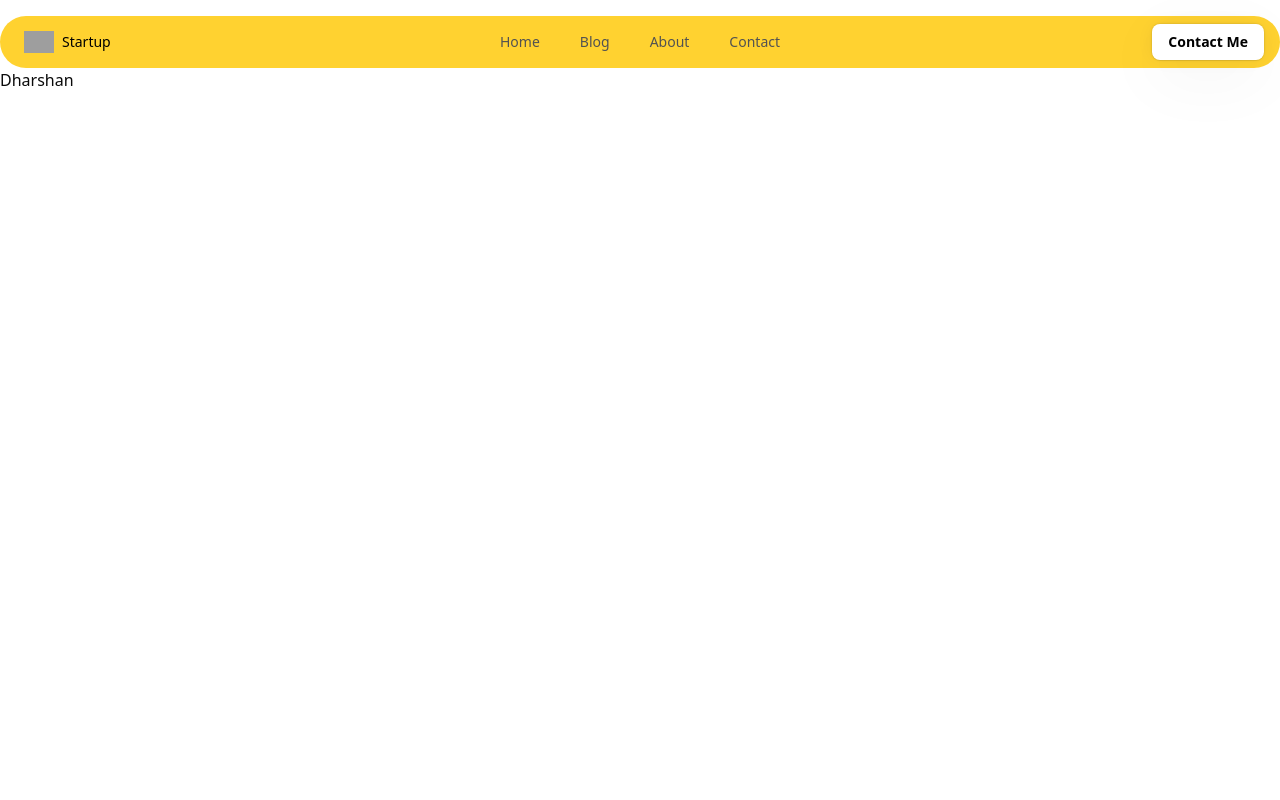
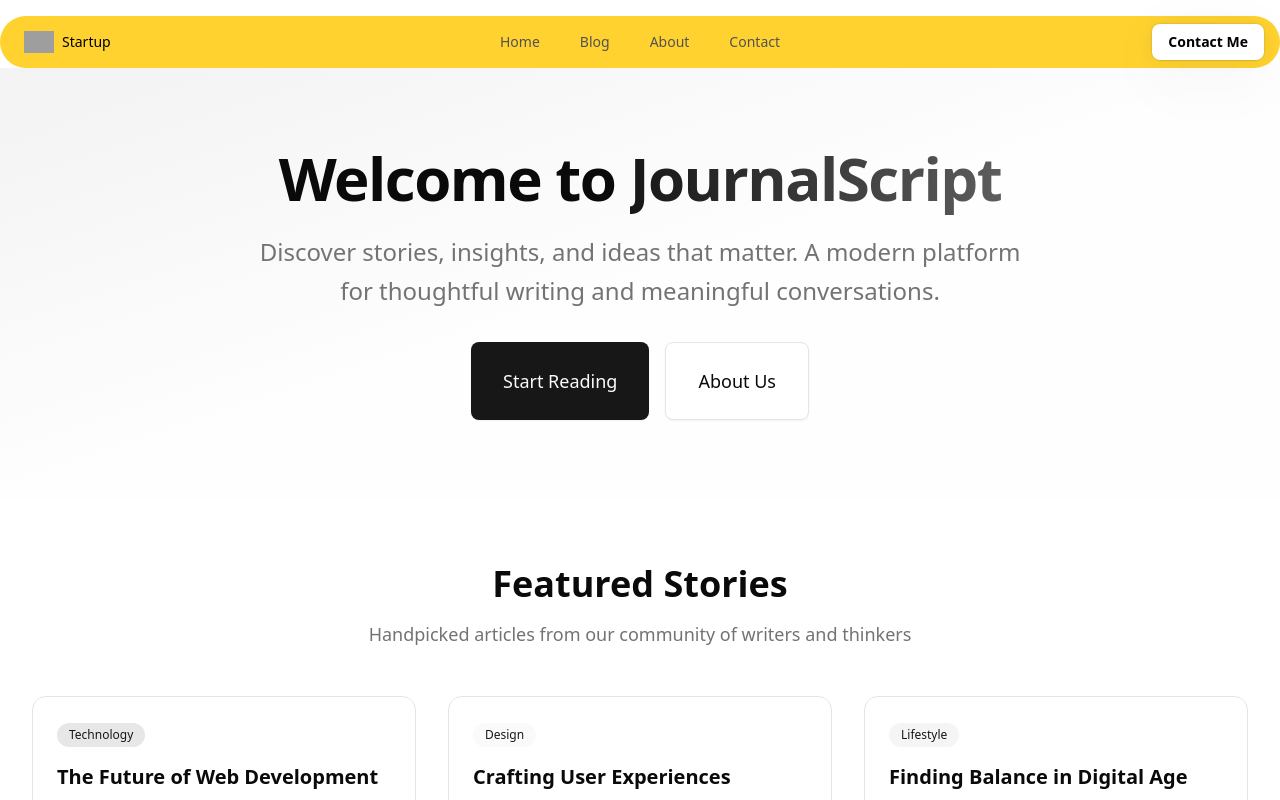
Before and after one commit to DharshanSR/journalscript, a Next.js app: page / in a window 1280 px wide. Shown: the top 800 px of the page. Built offline with nearby package versions, Linux system fonts and the light colour scheme; grey boxes are pictures that could not be loaded.

Commit message:
refactor: update main page to import home component
- Refactor src/app/page.tsx to import HomePage component
- Maintain clean separation of concerns
- Keep routing simple while organizing components

```diff
--- a/src/app/page.tsx
+++ b/src/app/page.tsx
@@ -1,7 +1,5 @@
+import HomePage from "@/home/page";
+
 export default function Home() {
-  return (
-    <div>
-     Dharshan
-    </div>
-  );
+  return <HomePage />;
 }
```
